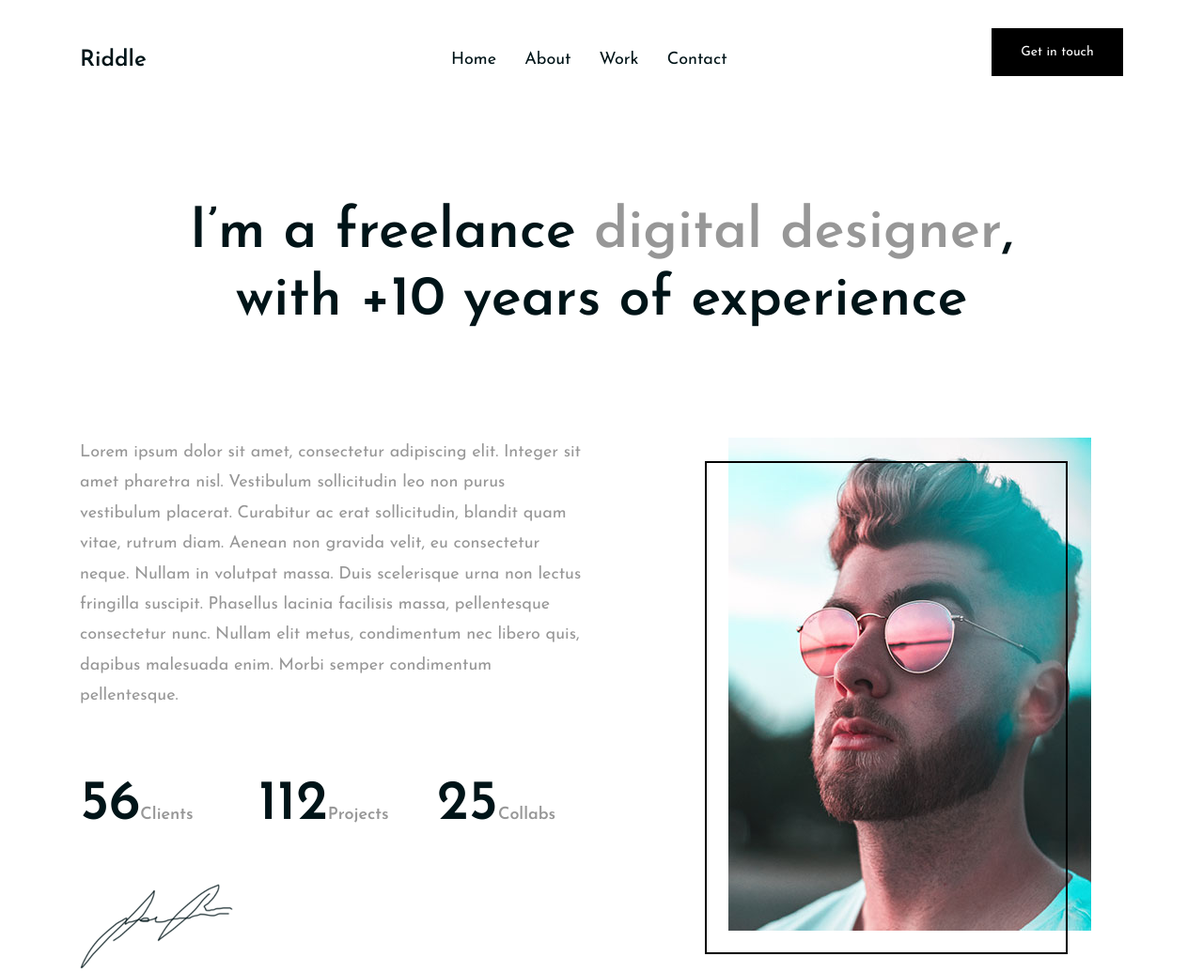
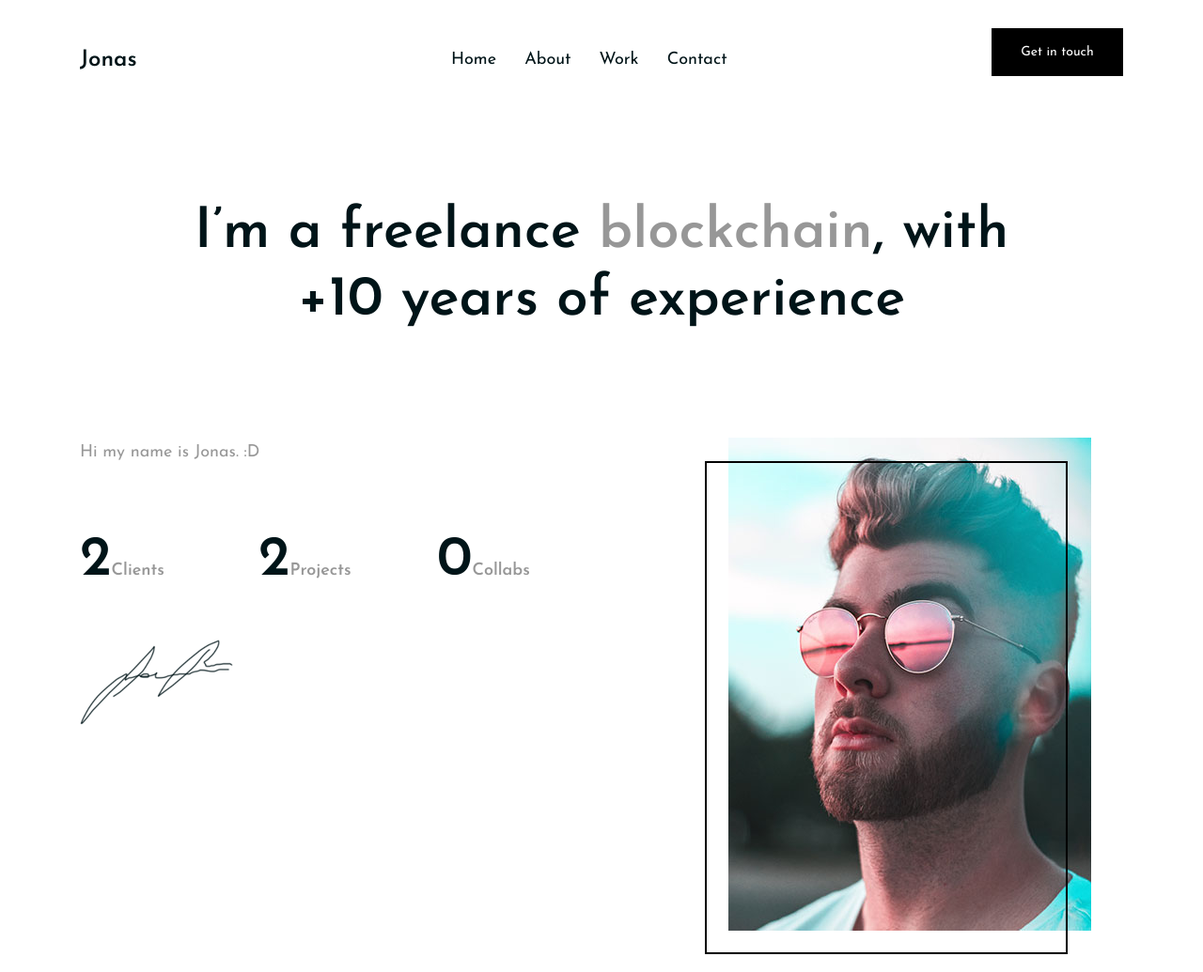
Before and after one commit to jonassunandar/jonassunandar.github.io, a plain HTML site: page about.html in a window 1280 px wide. Shown: the top 1035 px of the page at 94% size. Drawn offline with Linux system fonts and the light colour scheme.

Commit message:
Fixing some texts

```diff
--- a/about.html
+++ b/about.html
@@ -1,7 +1,7 @@
 <!DOCTYPE html>
 <html lang="en">
 <head>
-	<title>Riddle - Portfolio Template</title>
+	<title>Jonas Portfolio</title>
 	<meta charset="UTF-8">
 	<meta name="description" content="Riddle - Portfolio Template">
 	<meta name="keywords" content="portfolio, riddle, onepage, creative, html">
@@ -36,14 +36,14 @@
 			<div class="row">
 				<div class="col-lg-4 col-md-3">
 					<div class="logo">
-						<h2 class="site-logo">Riddle</h2>
+						<h2 class="site-logo">Jonas</h2>
 					</div>
 				</div>
 				<div class="col-lg-8 col-md-9">
 					<a href="" class="site-btn header-btn">Get in touch</a>
 					<nav class="main-menu">
 						<ul>
-							<li><a href="home.html">Home</a></li>
+							<li><a href="index.html">Home</a></li>
 							<li><a href="about.html">About</a></li>
 							<li><a href="home-2.html">Work</a></li>
 							<li><a href="contact.html">Contact</a></li>
@@ -63,7 +63,7 @@
 		<div class="container text-center">
 			<div class="row">
 				<div class="col-xl-10 offset-xl-1">
-					<h2 class="section-title">I’m a freelance <span>digital designer</span>, with +10 years of experience</h2>
+					<h2 class="section-title">I’m a freelance <span>blockchain</span>, with +10 years of experience</h2>
 				</div>
 			</div>
 		</div>
@@ -76,21 +76,21 @@
 		<div class="container">
 			<div class="row">
 				<div class="col-lg-6">
-					<p>Lorem ipsum dolor sit amet, consectetur adipiscing elit. Integer sit amet pharetra nisl. Vestibulum sollicitudin leo non purus vestibulum placerat. Curabitur ac erat sollicitudin, blandit quam vitae, rutrum diam. Aenean non gravida velit, eu consectetur neque. Nullam in volutpat massa. Duis scelerisque urna non lectus fringilla suscipit. Phasellus lacinia facilisis massa, pellentesque consectetur nunc. Nullam elit metus, condimentum nec libero quis, dapibus malesuada enim. Morbi semper condimentum pellentesque. </p>
+					<p>Hi my name is Jonas. :D</p>
 					<div class="row mt-5">
 						<div class="col-md-4">
 							<div class="milestone">
-								<h2>56<span>Clients</span></h2>
+								<h2>2<span>Clients</span></h2>
 							</div>
 						</div>
 						<div class="col-md-4">
 							<div class="milestone">
-								<h2>112<span>Projects</span></h2>
+								<h2>2<span>Projects</span></h2>
 							</div>
 						</div>
 						<div class="col-md-4">
 							<div class="milestone">
-								<h2>25<span>Collabs</span></h2>
+								<h2>0<span>Collabs</span></h2>
 							</div>
 						</div>
 					</div>
```
Also changed, not shown: blog.html (+3 -3 lines), contact.html (+4 -4 lines), elements.html (+3 -3 lines), home-2.html (+3 -3 lines), index.html (+4 -4 lines).
